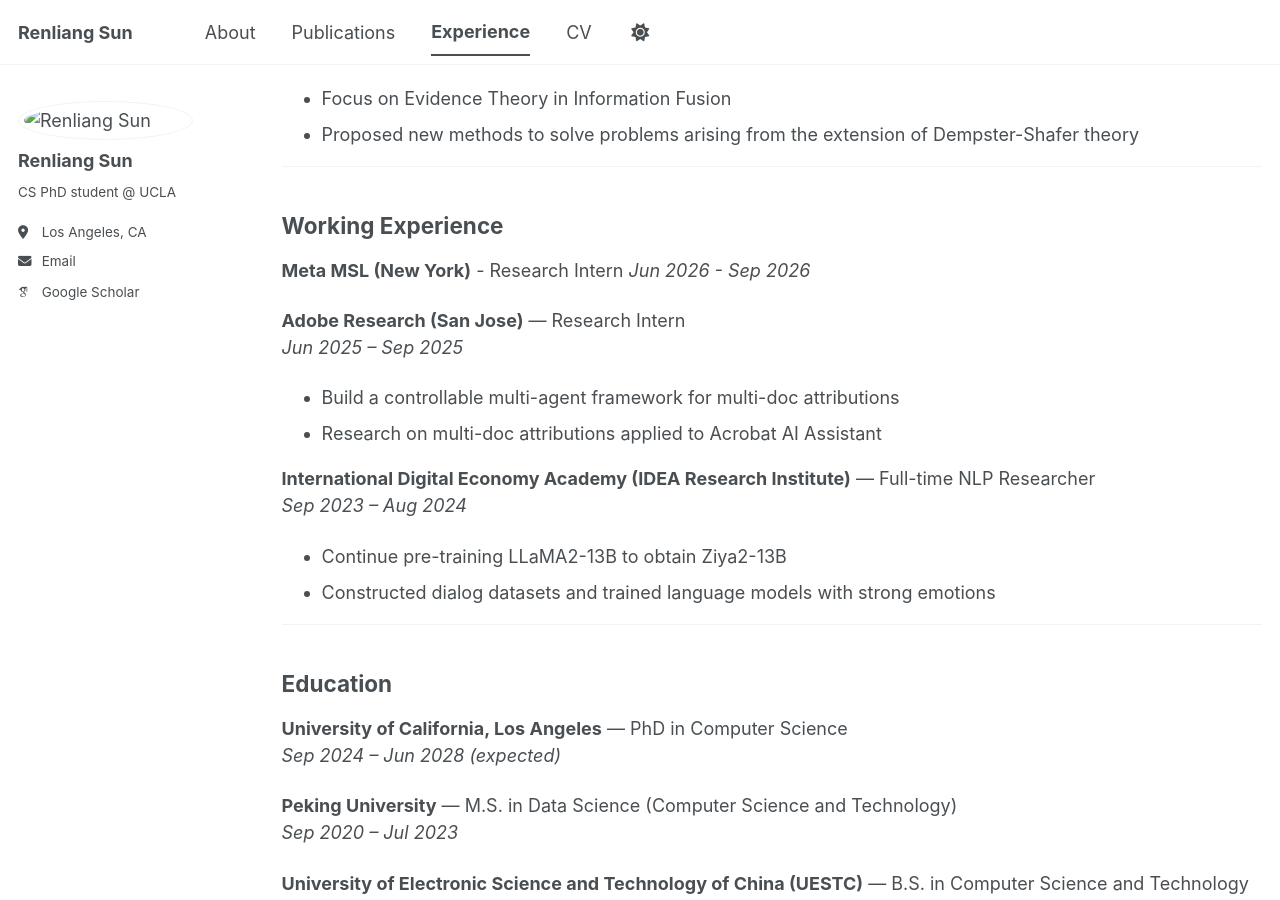
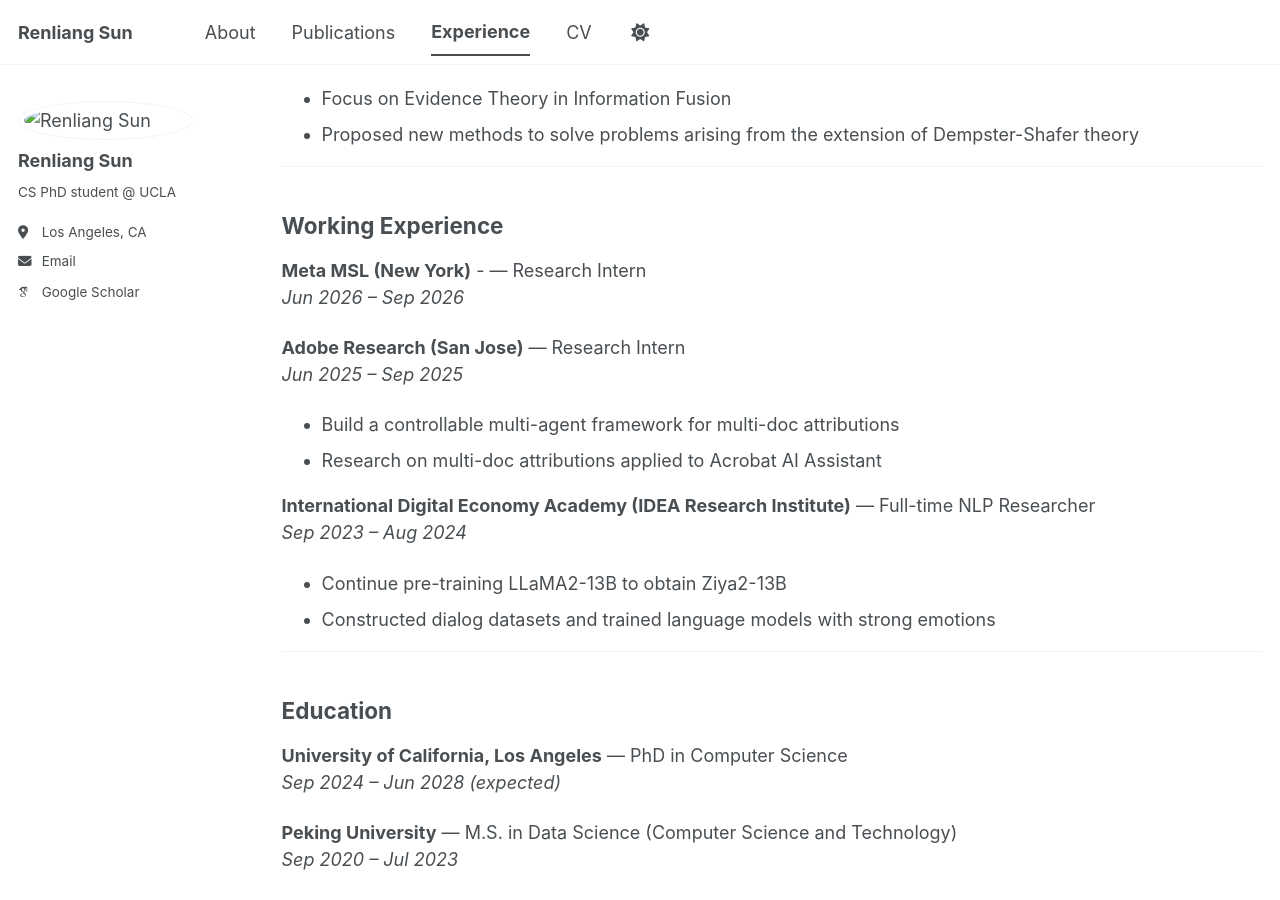
Before and after one commit to RLSNLP/RLSNLP.github.io, a Jekyll site: the page built from _pages/experience.md, in a window 1280 px wide and 900 px high, scrolled down 687 px. Built offline with Jekyll 4.4.1, drawn with Linux system fonts in a browser that asks for light colours; some web fonts are replaced; a script bundle is joined from its source files by our own code; library files that are not in the unit come from our copies.

```diff
--- a/_pages/experience.md
+++ b/_pages/experience.md
@@ -31,8 +31,8 @@ author_profile: true
 
 ## Working Experience
 
-**Meta MSL (New York)** - Research Intern
-*Jun 2026 - Sep 2026*
+**Meta MSL (New York)** -  — Research Intern
+*Jun 2026 – Sep 2026*
 
 **Adobe Research (San Jose)** — Research Intern
 *Jun 2025 – Sep 2025*
```
